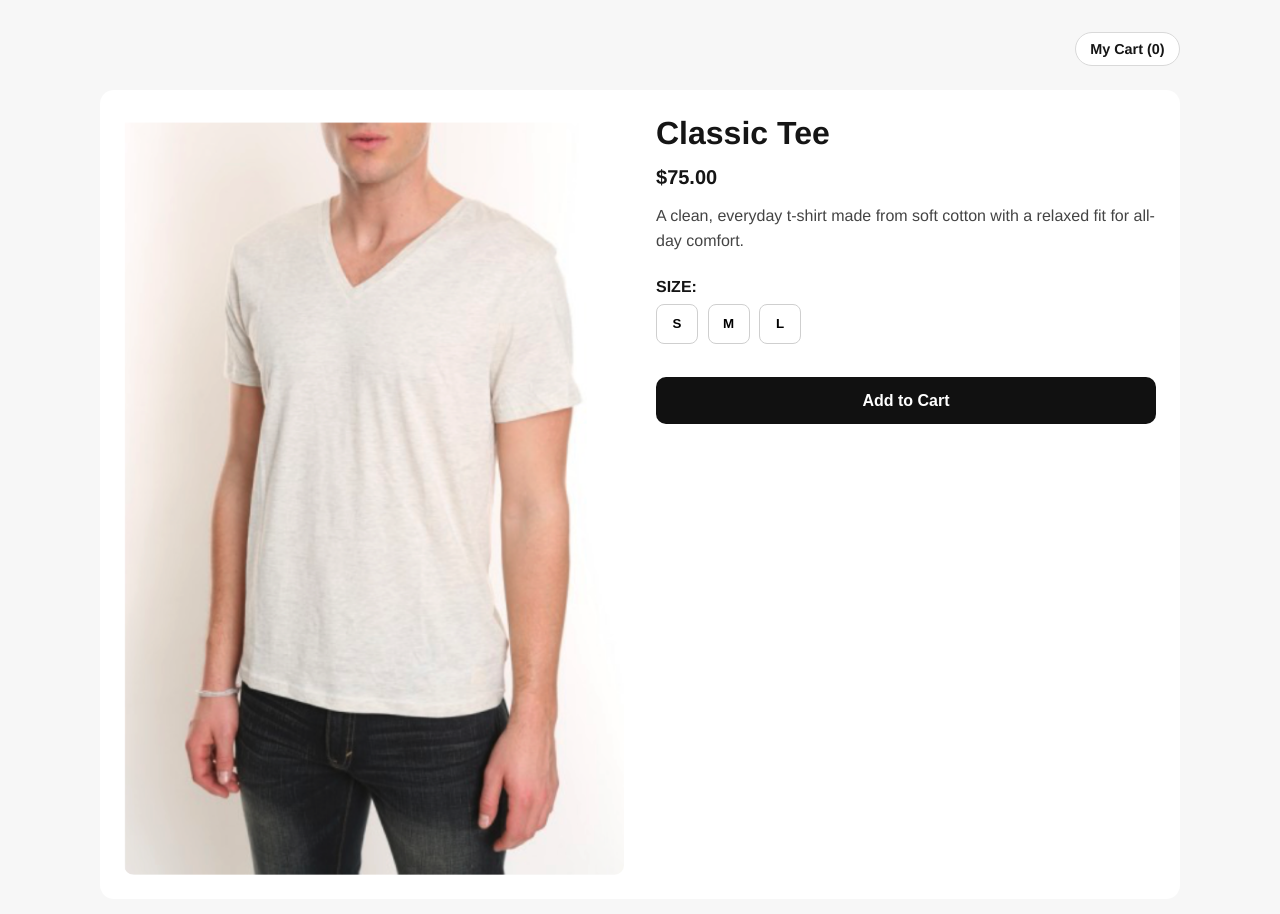
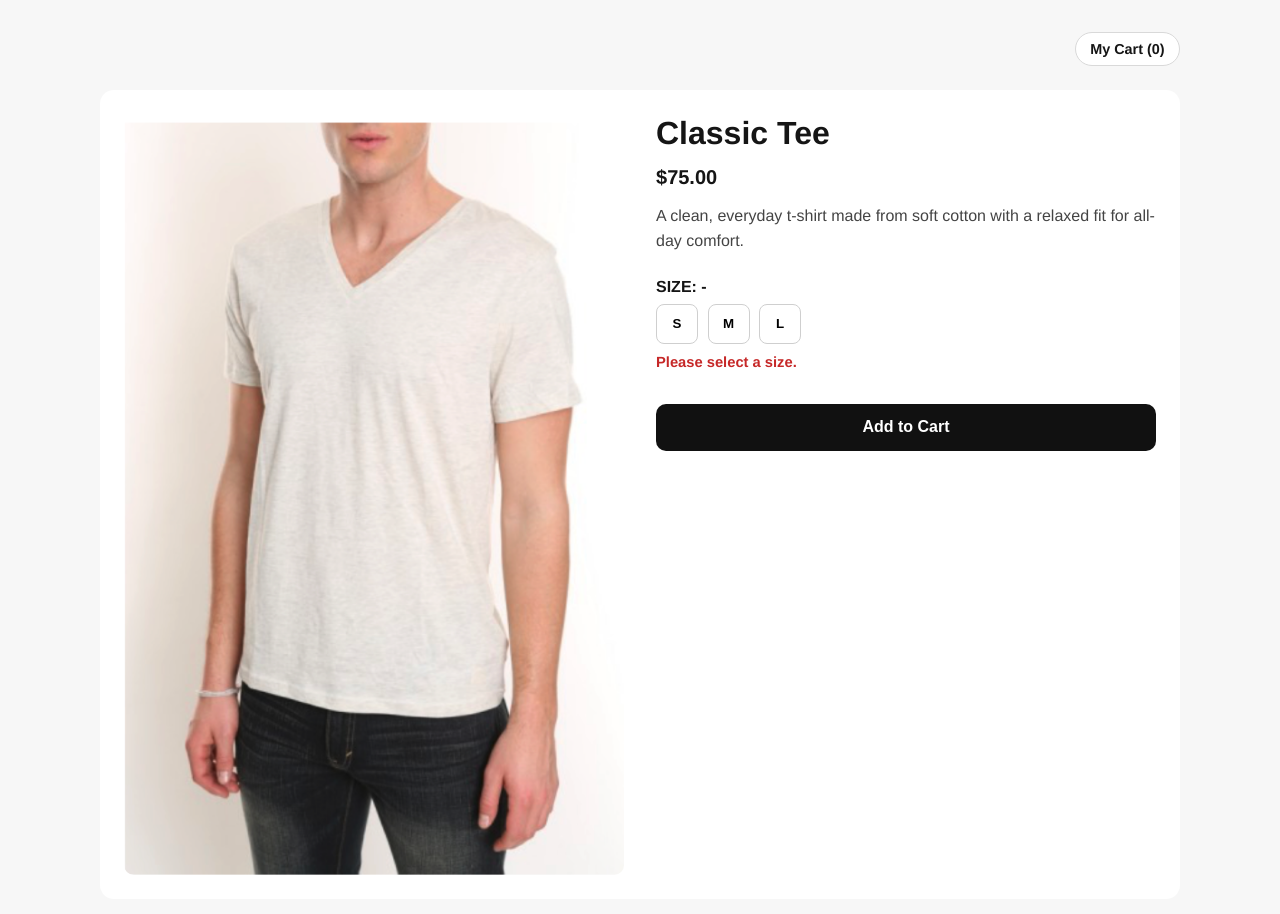
Before and after one commit to itsmebins/tshirt-store-demo, a React (Vite) app in the folder client/: page / in a window 1280 px wide. Both pictures are taken after a click on the button "Add to Cart". Shown: the top 914 px of the page. Built offline with nearby package versions, Linux system fonts and the light colour scheme.

Commit message:
feat: require size selection before adding to cart

```diff
--- a/client/src/index.css
+++ b/client/src/index.css
@@ -115,6 +115,13 @@ body {
   color: #fff;
 }
 
+.size-error {
+  margin: 0.65rem 0 0;
+  color: #c62828;
+  font-size: 0.92rem;
+  font-weight: 600;
+}
+
 .add-to-cart-button {
   margin-top: 1.25rem;
   border: 0;
--- a/client/src/pages/ProductPage.tsx
+++ b/client/src/pages/ProductPage.tsx
@@ -22,6 +22,26 @@ const product: Product = {
 
 function ProductPage() {
   const [selectedSize, setSelectedSize] = useState<string | undefined>(undefined)
+  const [sizeError, setSizeError] = useState('')
+
+  const handleSizeSelect = (size: string) => {
+    setSelectedSize(size)
+    if (sizeError) {
+      setSizeError('')
+    }
+  }
+
+  const handleAddToCart = () => {
+    if (!selectedSize) {
+      setSizeError('Please select a size.')
+      return
+    }
+
+    console.log({
+      productId: product.id,
+      size: selectedSize,
+    })
+  }
 
   return (
     <main className="page">
@@ -40,23 +60,24 @@ function ProductPage() {
           <p className="product-description">{product.description}</p>
 
           <div className="size-section">
-            <span className="size-label">SIZE: {selectedSize}</span>
+            <span className="size-label">SIZE: {selectedSize ?? '-'}</span>
             <div className="size-row">
               {product.sizeOptions.map((size) => (
                 <button
                   key={size}
                   type="button"
                   className={`size-button ${selectedSize === size ? 'is-selected' : ''}`}
-                  onClick={() => setSelectedSize(size)}
+                  onClick={() => handleSizeSelect(size)}
                   aria-pressed={selectedSize === size}
                 >
                   {size}
                 </button>
               ))}
             </div>
+            {sizeError ? <p className="size-error">{sizeError}</p> : null}
           </div>
 
-          <button type="button" className="add-to-cart-button">
+          <button type="button" className="add-to-cart-button" onClick={handleAddToCart}>
             Add to Cart
           </button>
         </div>
```
